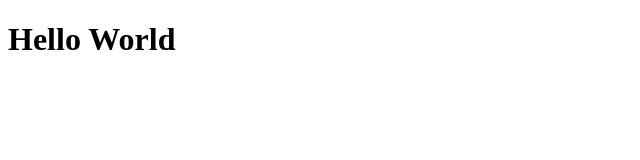
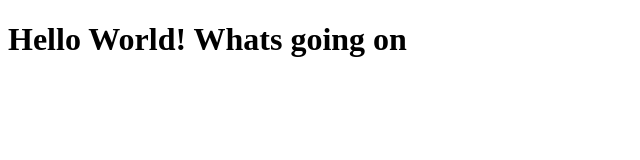
Before and after one commit to daremakun/hello-world, a plain HTML site: page index.html in a window 1280 px wide. Shown: the whole page, without its empty margins (0-640 px from the left). Drawn offline with Linux system fonts and the light colour scheme.

Commit message:
Update index.html

```diff
--- a/index.html
+++ b/index.html
@@ -1,4 +1,4 @@
 <!DOCTYPE html >
 <html xmlns="http://www.w3.org/1999/xhtml">
-<h1> Hello World </h1>
+<h1> Hello World! Whats going on</h1>
 </html>
```
